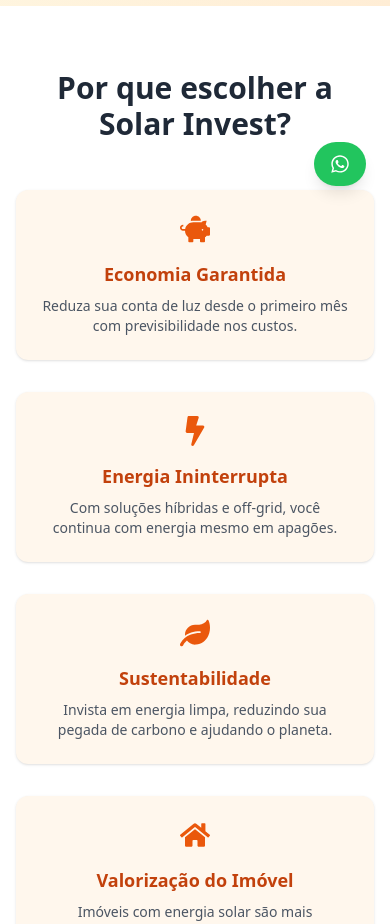
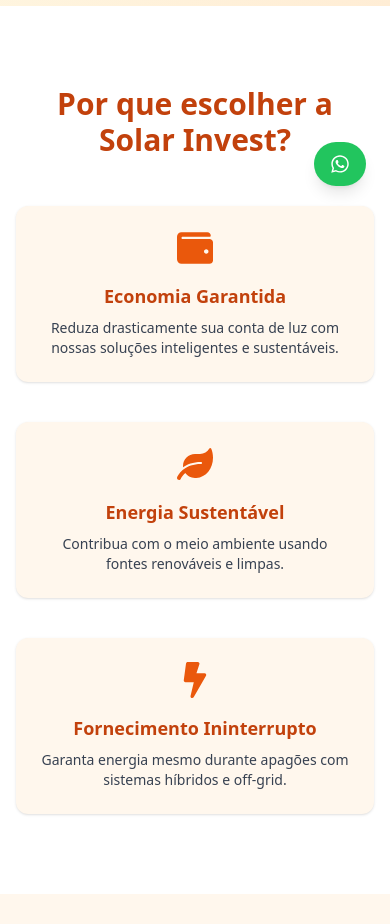
Before and after one commit to LeandroFrancaUS/solarinvest-Website, a Next.js app: page / in a window 390 px wide. Shown: the part 634-1558 px from the top of the page. Built offline with nearby package versions, Linux system fonts and the light colour scheme.

Commit message:
Refactor Beneficios component and update benefits list
Simplified the benefits list to three items, updated icons and descriptions, and improved styling for better clarity and visual appeal. Removed unused icons and adjusted grid layout for responsiveness.

```diff
--- a/src/components/Beneficios.tsx
+++ b/src/components/Beneficios.tsx
@@ -1,44 +1,39 @@
 'use client';
 
-import { FaBolt, FaLeaf, FaPiggyBank, FaHome } from 'react-icons/fa';
 import { motion } from 'framer-motion';
+import { FaBolt, FaLeaf, FaWallet } from 'react-icons/fa';
 
-export default function Beneficios() {
 const beneficios = [
   {
-      icon: <FaPiggyBank className="text-orange-600 text-3xl" />,
     titulo: 'Economia Garantida',
-      texto: 'Reduza sua conta de luz desde o primeiro mês com previsibilidade nos custos.',
+    descricao: 'Reduza drasticamente sua conta de luz com nossas soluções inteligentes e sustentáveis.',
+    icon: <FaWallet className="text-4xl text-orange-600" />,
   },
   {
-      icon: <FaBolt className="text-orange-600 text-3xl" />,
-      titulo: 'Energia Ininterrupta',
-      texto: 'Com soluções híbridas e off-grid, você continua com energia mesmo em apagões.',
+    titulo: 'Energia Sustentável',
+    descricao: 'Contribua com o meio ambiente usando fontes renováveis e limpas.',
+    icon: <FaLeaf className="text-4xl text-orange-600" />,
   },
   {
-      icon: <FaLeaf className="text-orange-600 text-3xl" />,
-      titulo: 'Sustentabilidade',
-      texto: 'Invista em energia limpa, reduzindo sua pegada de carbono e ajudando o planeta.',
-    },
-    {
-      icon: <FaHome className="text-orange-600 text-3xl" />,
-      titulo: 'Valorização do Imóvel',
-      texto: 'Imóveis com energia solar são mais valorizados e atrativos no mercado.',
+    titulo: 'Fornecimento Ininterrupto',
+    descricao: 'Garanta energia mesmo durante apagões com sistemas híbridos e off-grid.',
+    icon: <FaBolt className="text-4xl text-orange-600" />,
   },
 ];
 
+export default function Beneficios() {
   return (
-    <section className="bg-white py-16 px-4 sm:px-6 lg:px-8">
-      <div className="max-w-7xl mx-auto text-center">
-        <h2 className="text-3xl sm:text-4xl font-bold text-gray-800 mb-12">
+    <section className="py-20 bg-white px-4 sm:px-6 lg:px-8">
+      <div className="max-w-6xl mx-auto text-center">
+        <h2 className="text-3xl sm:text-4xl font-bold text-orange-700 mb-12">
           Por que escolher a Solar Invest?
         </h2>
 
-        <div className="grid grid-cols-1 sm:grid-cols-2 lg:grid-cols-4 gap-8">
+        <div className="grid grid-cols-1 sm:grid-cols-2 lg:grid-cols-3 gap-10">
           {beneficios.map((item, index) => (
             <motion.div
               key={index}
-              initial={{ opacity: 0, y: 20 }}
+              initial={{ opacity: 0, y: 30 }}
               whileInView={{ opacity: 1, y: 0 }}
               viewport={{ once: true }}
               transition={{ duration: 0.4, delay: index * 0.1 }}
@@ -46,7 +41,7 @@ export default function Beneficios() {
             >
               {item.icon}
               <h3 className="mt-4 text-lg font-semibold text-orange-700">{item.titulo}</h3>
-              <p className="text-sm text-gray-600 mt-2">{item.texto}</p>
+              <p className="text-sm text-gray-700 mt-2">{item.descricao}</p>
             </motion.div>
           ))}
         </div>
```
Lines whose indentation alone changed are shown as unchanged.
